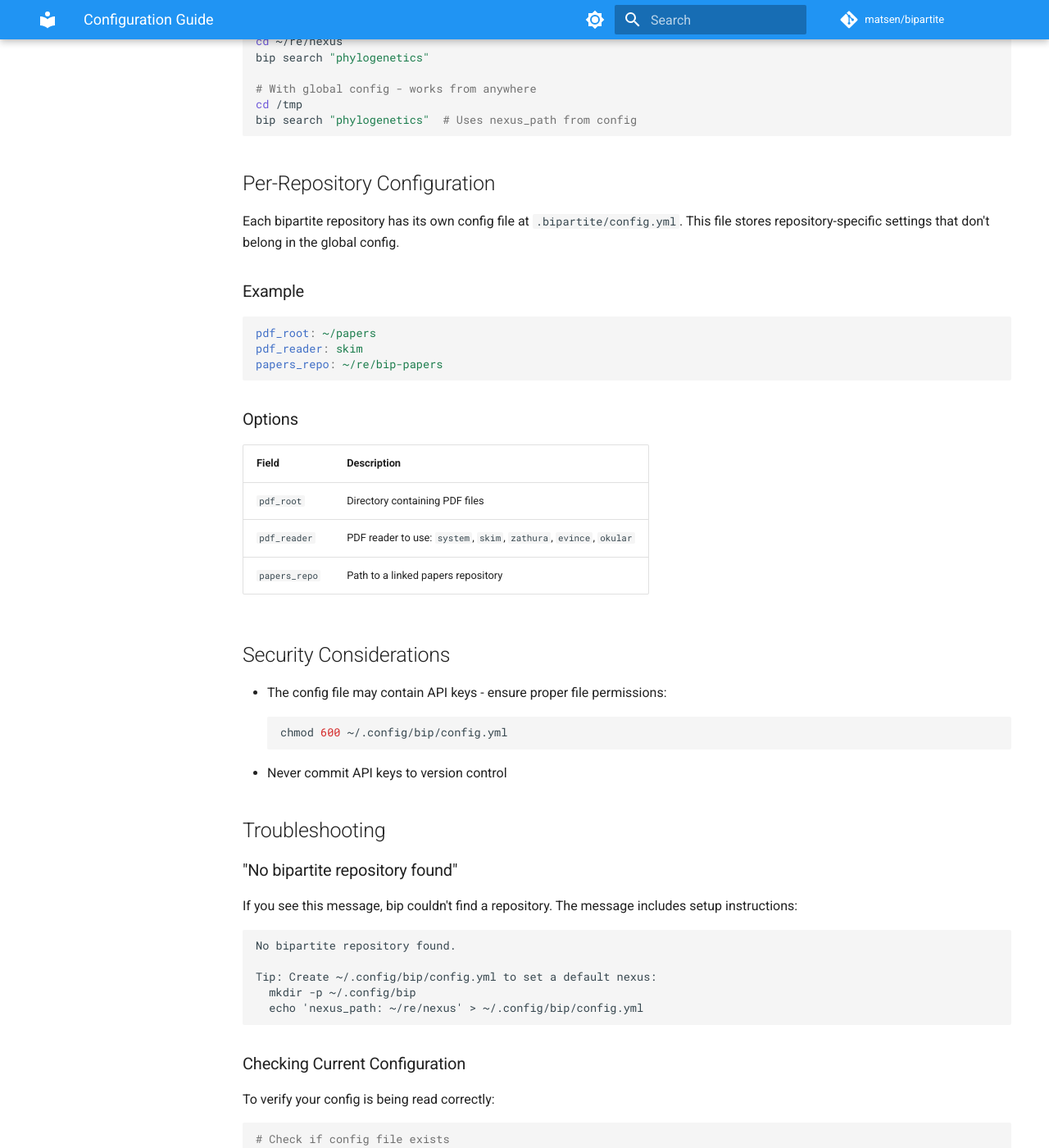
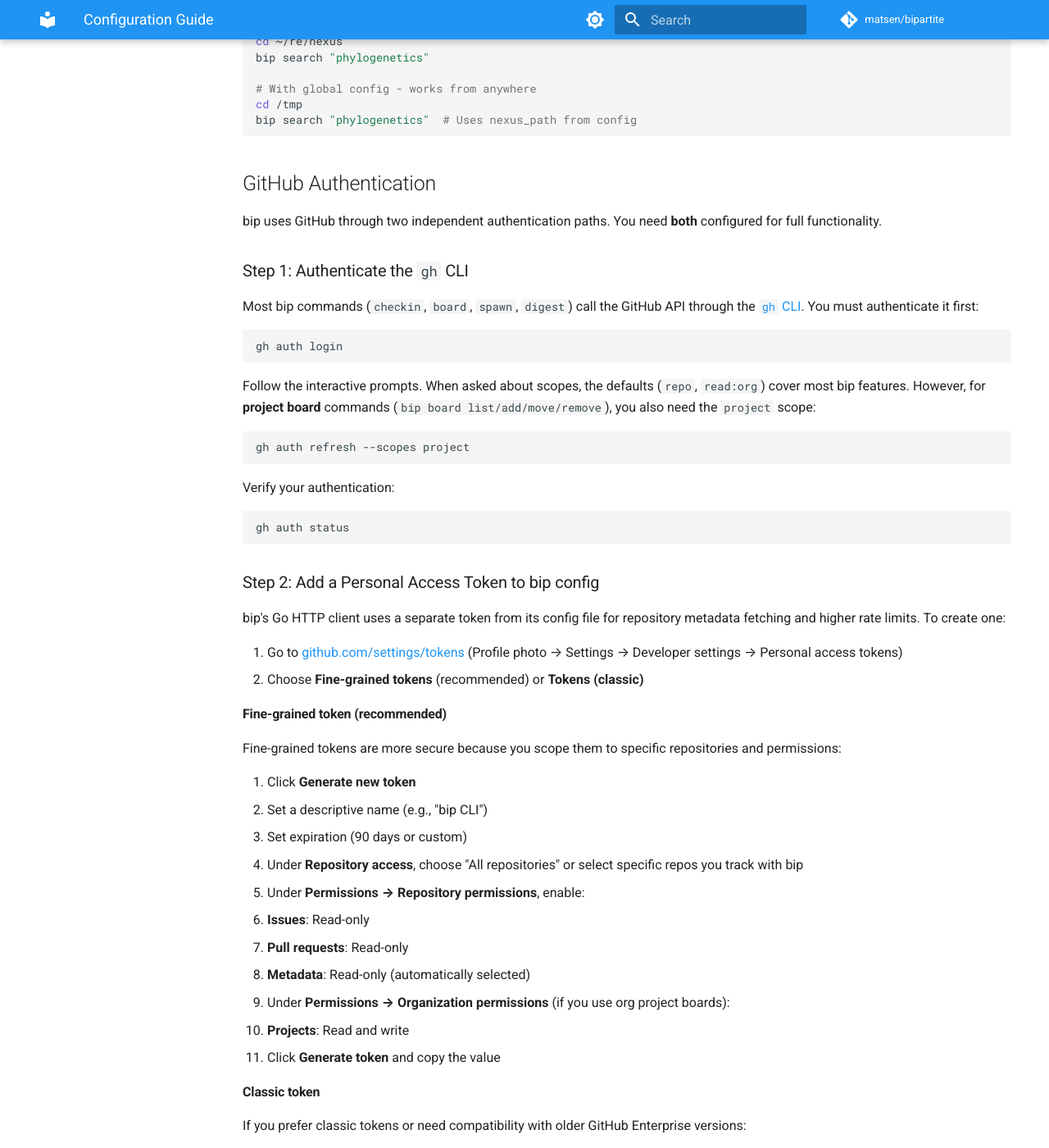
Before and after one commit to matsen/bipartite, an MkDocs documentation site: the page built from docs/guides/configuration.md, in a window 1280 px wide and 1400 px high, scrolled down 1459 px. Shown: the whole window at 82% size. Built offline with MkDocs 1.6.1 and Material for MkDocs 9.7.7, drawn with Linux system fonts in a browser that asks for light colours; comment, search, counter and statistics services are not loaded; some of the changed text lies outside the part shown.

Commit message:
Document GitHub authentication setup for bip (#98)

````diff
--- a/docs/guides/configuration.md
+++ b/docs/guides/configuration.md
@@ -56,6 +56,92 @@
 cd /tmp
 bip search "phylogenetics"  # Uses nexus_path from config
 ```
+
+## GitHub Authentication
+
+bip uses GitHub through two independent authentication paths. You need **both** configured for full functionality.
+
+### Step 1: Authenticate the `gh` CLI
+
+Most bip commands (`checkin`, `board`, `spawn`, `digest`) call the GitHub API through the [`gh` CLI](https://cli.github.com/). You must authenticate it first:
+
+```bash
+gh auth login
+```
+
+Follow the interactive prompts. When asked about scopes, the defaults (`repo`, `read:org`) cover most bip features. However, for **project board** commands (`bip board list/add/move/remove`), you also need the `project` scope:
+
+```bash
+gh auth refresh --scopes project
+```
+
+Verify your authentication:
+
+```bash
+gh auth status
+```
+
+### Step 2: Add a Personal Access Token to bip config
+
+bip's Go HTTP client uses a separate token from its config file for repository metadata fetching and higher rate limits. To create one:
+
+1. Go to [github.com/settings/tokens](https://github.com/settings/tokens) (Profile photo → Settings → Developer settings → Personal access tokens)
+2. Choose **Fine-grained tokens** (recommended) or **Tokens (classic)**
+
+#### Fine-grained token (recommended)
+
+Fine-grained tokens are more secure because you scope them to specific repositories and permissions:
+
+1. Click **Generate new token**
+2. Set a descriptive name (e.g., "bip CLI")
+3. Set expiration (90 days or custom)
+4. Under **Repository access**, choose "All repositories" or select specific repos you track with bip
+5. Under **Permissions → Repository permissions**, enable:
+   - **Issues**: Read-only
+   - **Pull requests**: Read-only
+   - **Metadata**: Read-only (automatically selected)
+6. Under **Permissions → Organization permissions** (if you use org project boards):
+   - **Projects**: Read and write
+7. Click **Generate token** and copy the value
+
+#### Classic token
+
+If you prefer classic tokens or need compatibility with older GitHub Enterprise versions:
+
+1. Click **Generate new token (classic)**
+2. Set a descriptive name and expiration
+3. Select these scopes:
+   - **`repo`** — Read access to repositories (issues, PRs, comments)
+   - **`read:org`** — Read organization membership (needed for org project boards)
+   - **`project`** — Read/write GitHub project boards
+4. Click **Generate token** and copy the value
+
+#### Add the token to config
+
+```yaml
+# ~/.config/bip/config.yml
+github_token: ghp_your-token-here   # classic token
+# or
+github_token: github_pat_your-token-here  # fine-grained token
+```
+
+### Which commands need what
+
+| Command | Auth method | What it does |
+|---------|-------------|--------------|
+| `bip checkin` | `gh` CLI | Fetches issues, PRs, comments across repos |
+| `bip board list/add/move/remove` | `gh` CLI | Reads/writes GitHub project boards (needs `project` scope) |
+| `bip spawn` | `gh` CLI | Fetches issue/PR details for tmux sessions |
+| `bip digest` | `gh` CLI | Generates activity summaries |
+| `bip repo add/refresh` | `github_token` | Fetches repository metadata |
+
+### Troubleshooting
+
+**"gh: not logged in"** — Run `gh auth login`.
+
+**403 on project board commands** — You need the `project` scope: `gh auth refresh --scopes project`.
+
+**Rate limiting on `bip repo` commands** — Add `github_token` to your config file. Without a token, these requests are unauthenticated and limited to 60/hour.
 
 ## Per-Repository Configuration
 
````
Also changed, not shown: other parts of docs/guides/configuration.md (+1 -1 lines), README.md (+1 -1 lines).
